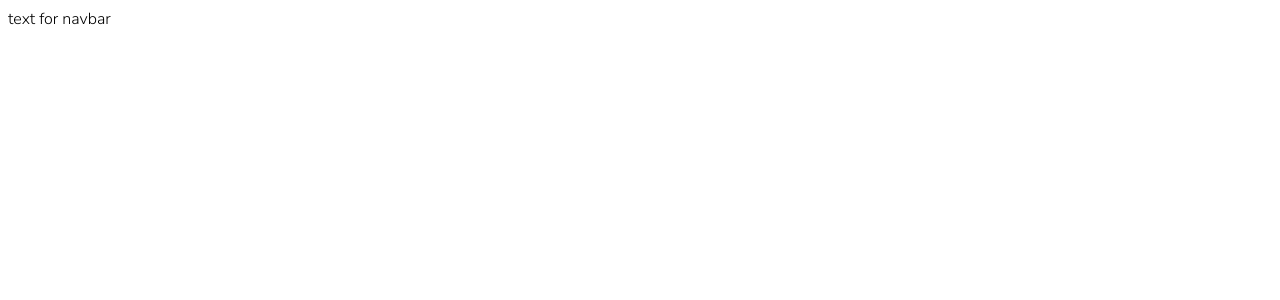
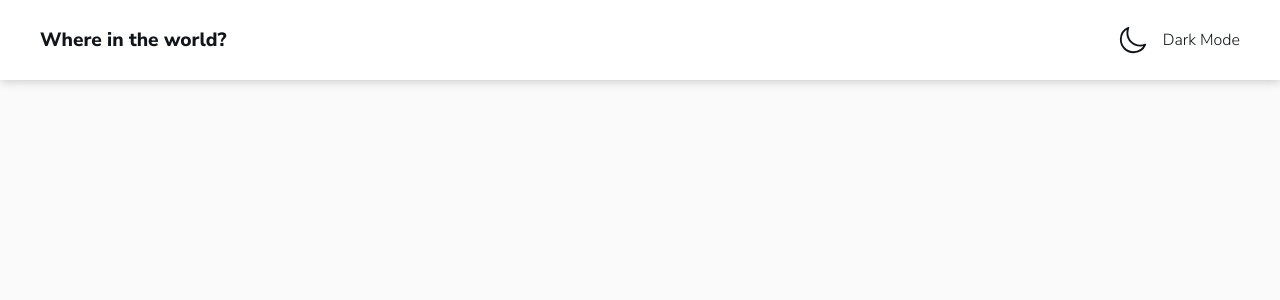
Before and after one commit to carlosmca44/rest-countries-api, a React (Create React App) app: page /description/1 in a window 1280 px wide. Before the commit this address had no page. Shown: the top 300 px of the page. Built offline with nearby package versions, Linux system fonts and the light colour scheme.

Commit message:
navbar, styles and some componets

```diff
--- a/src/components/Layout/Layout.tsx
+++ b/src/components/Layout/Layout.tsx
@@ -1,4 +1,4 @@
-import React, { JSXElementConstructor } from "react";
+import React from "react";
 import NavBar from "./navbar/NavBar";
 
 type Props = {
--- a/src/components/Layout/navbar/NavBar.tsx
+++ b/src/components/Layout/navbar/NavBar.tsx
@@ -1,7 +1,18 @@
 import React from "react";
+import Moon from "../../svg/Moon";
 
 const NavBar = () => {
-  return <>text for navbar</>;
+  return (
+    <nav>
+      <p>
+        <b>Where in the world?</b>
+      </p>
+      <div className="dark-mode-button">
+        <Moon />
+        Dark Mode
+      </div>
+    </nav>
+  );
 };
 
 export default NavBar;
--- /dev/null
+++ b/src/components/svg/Moon.tsx
@@ -0,0 +1,19 @@
+import React from "react";
+
+const Moon = () => {
+  return (
+    <svg xmlns="http://www.w3.org/2000/svg" viewBox="0 0 512 512">
+      <title>Moon</title>
+      <path
+        d="M160 136c0-30.62 4.51-61.61 16-88C99.57 81.27 48 159.32 48 248c0 119.29 96.71 216 216 216 88.68 0 166.73-51.57 200-128-26.39 11.49-57.38 16-88 16-119.29 0-216-96.71-216-216z"
+        fill="none"
+        stroke="currentColor"
+        stroke-linecap="round"
+        stroke-linejoin="round"
+        stroke-width="32"
+      />
+    </svg>
+  );
+};
+
+export default Moon;
--- a/src/index.tsx
+++ b/src/index.tsx
@@ -2,6 +2,7 @@ import React from 'react';
 import ReactDOM from 'react-dom/client';
 import App from './App';
 import Layout from './components/Layout/Layout';
+import './styles/styles.css'
 
 const root = ReactDOM.createRoot(document.getElementById('root')!);
 root.render(
--- /dev/null
+++ b/src/styles/styles.css
@@ -0,0 +1,81 @@
+:root {
+    --dark-blue: hsl(209, 23%, 22%);
+    --very-dark-blue-dm: hsl(207, 26%, 17%);
+    --very-dark-blue-lm: hsl(200, 15%, 8%);
+    --dark-gray: hsl(0, 0%, 52%);
+    --very-light-gray: hsl(0, 0%, 98%);
+    --white: hsl(0, 0%, 100%);
+    --shadow: #c4c4c4;
+}
+
+body, html {
+    margin: 0;
+    padding: 0;
+    background-color: var(--background);
+    color: var(--text-color);
+}
+
+nav {
+    height: 80px;
+    margin: 0;
+    background-color: var(--white);
+    box-shadow: 1px 1px 10px var(--shadow);
+    display: flex;
+    align-items: center;
+    justify-content: space-between;
+    padding-left: 40px;
+    padding-right: 40px;
+}
+
+nav p {
+    margin: 0;
+    font-size: 1.2em;
+}
+
+b {
+    font-weight: 800;
+}
+
+.dark-mode-button {
+    display: flex;
+    background-color: transparent;
+    font-weight: 300;
+    align-items: center;
+}
+
+.dark-mode-button:hover {
+    cursor: pointer;
+}
+
+nav svg {
+    height: 30px;
+    width: 30px;
+    margin-right: 15px;
+}
+
+@media (max-width: 376px) {
+    nav {
+        padding-left: 10px;
+        padding-right: 10px;
+    }
+
+    nav svg {
+        height: 20px;
+        width: 20px;
+        margin-right: 10px;
+    }
+}
+
+@media(prefers-color-scheme: light) {
+    :root{
+        --background: var(--very-light-gray);
+        --text-color: var(--very-dark-blue-lm);
+    }
+}
+
+@media(prefers-color-scheme: dark) {
+    :root{
+        --background: var(--very-dark-blue-dm);
+        --text-color: var(--white);
+    }
+}
--- a/tsconfig.json
+++ b/tsconfig.json
@@ -20,6 +20,6 @@
       "jsx": "preserve"
     },
     "include": [
-      "src", "Components", "Routes"
+      "src"
     ]
   }
```
Also changed, not shown: src/components/svg/MoonFilled1.tsx (added, +12 -0 lines).
